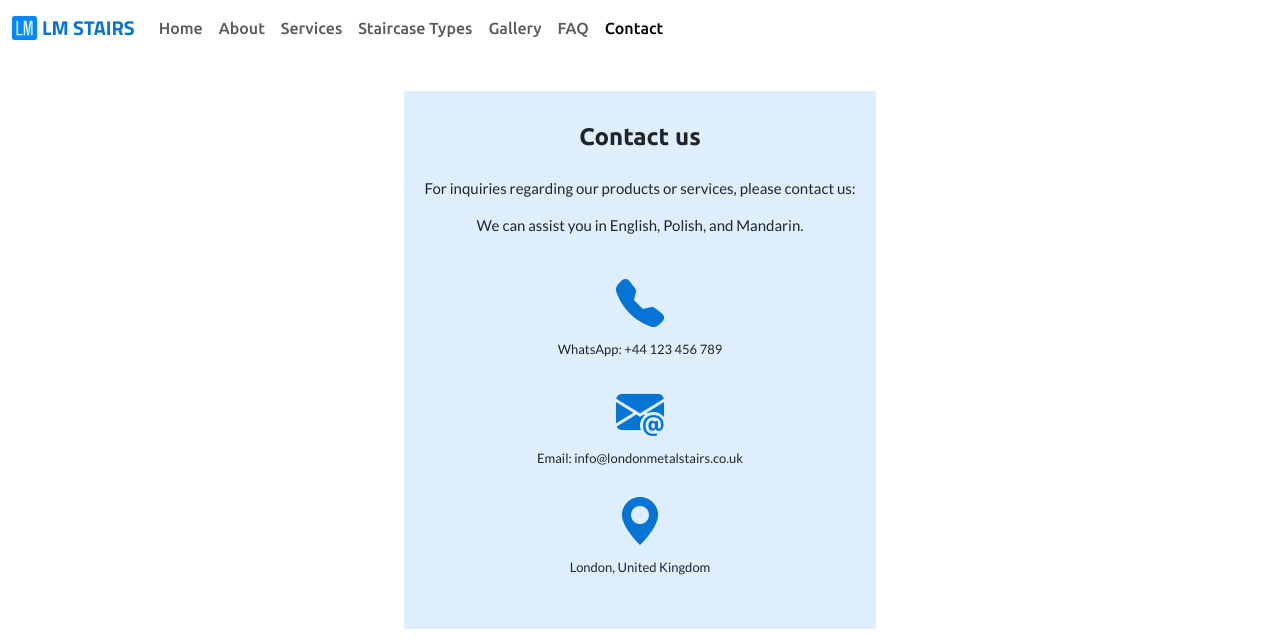
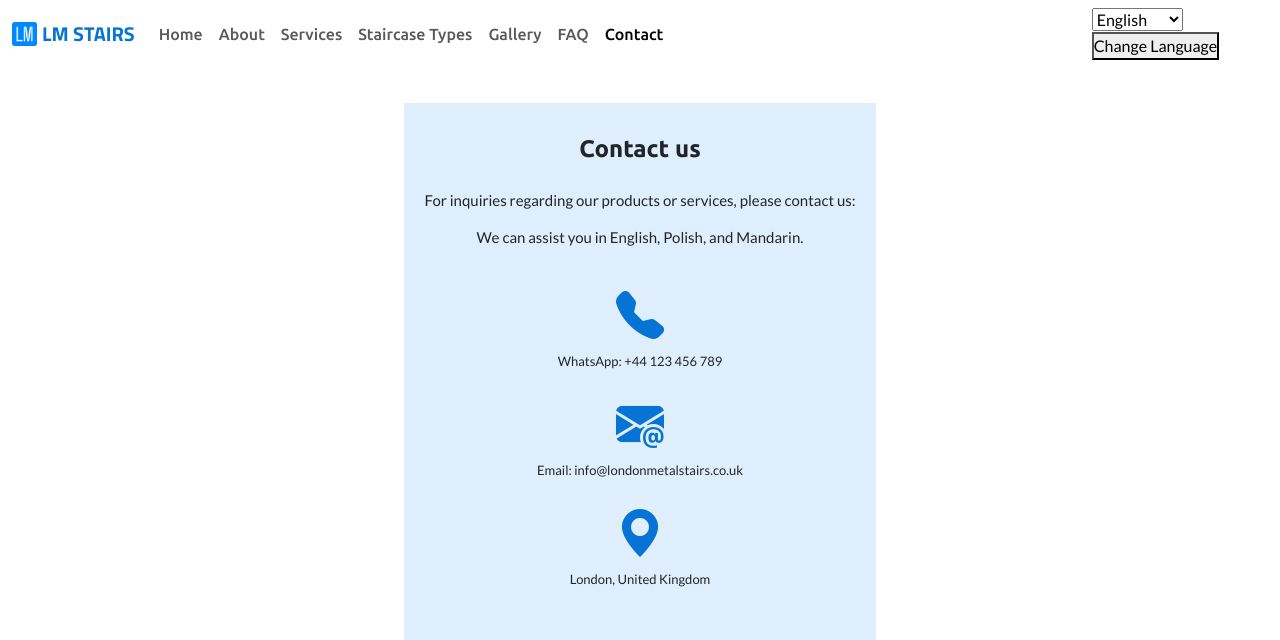
Before and after one commit to SerraKD/lm-london, a Django app: page /contact/ in a window 1280 px wide. Shown: the top 640 px of the page. Run offline with Django 5.2, Linux system fonts and the light colour scheme.

Commit message:
add select language option

```diff
--- a/steelbusiness/main/templates/main/base.html
+++ b/steelbusiness/main/templates/main/base.html
@@ -75,6 +75,15 @@
                 </span>
             </div>
         </div>
+        <form action="{% url 'set_language' %}" method="post">
+            {% csrf_token %}
+            <select name="language">
+                <option value="en">English</option>
+                <option value="zh-hans">Mandarin</option>
+                <option value="pl">Polish</option>
+            </select>
+            <button type="submit">Change Language</button>
+        </form>
     </nav>
 
         {% block content %}
```
